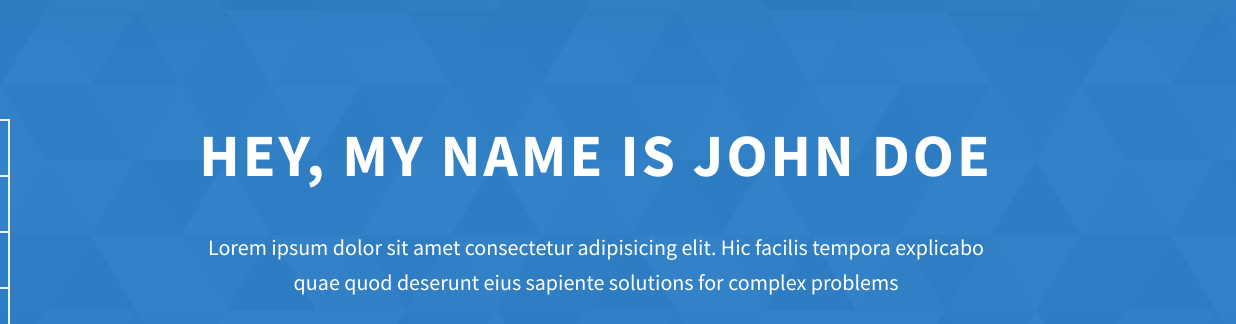
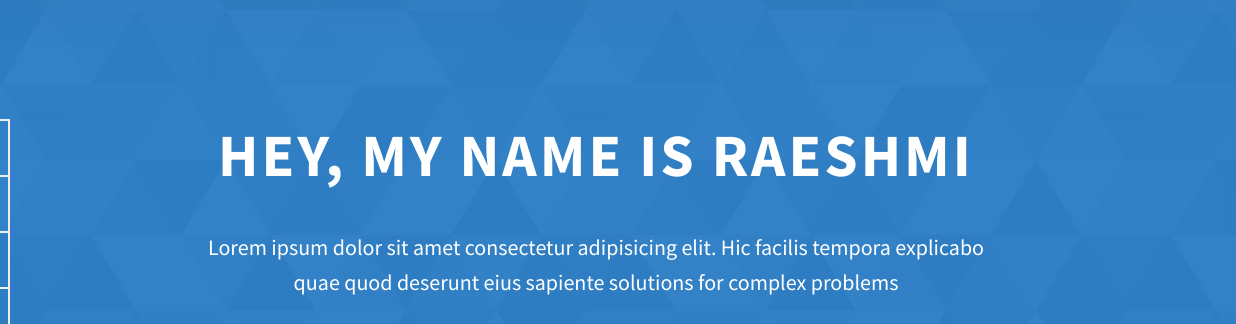
Before and after one commit to basil-hameed/portfolio-demo, a website: page index.html in a window 1280 px wide. Shown: the part 140-464 px from the top of the page, 44-1280 px from the left. Drawn offline with Linux system fonts and the light colour scheme.

Commit message:
Update index.html

```diff
--- a/index.html
+++ b/index.html
@@ -84,7 +84,7 @@
     </header>
     <section class="home-hero">
       <div class="home-hero__content">
-        <h1 class="heading-primary">Hey, My name is John Doe</h1>
+        <h1 class="heading-primary">Hey, My name is Raeshmi</h1>
         <div class="home-hero__info">
           <p class="text-primary">
             Lorem ipsum dolor sit amet consectetur adipisicing elit. Hic facilis
```
